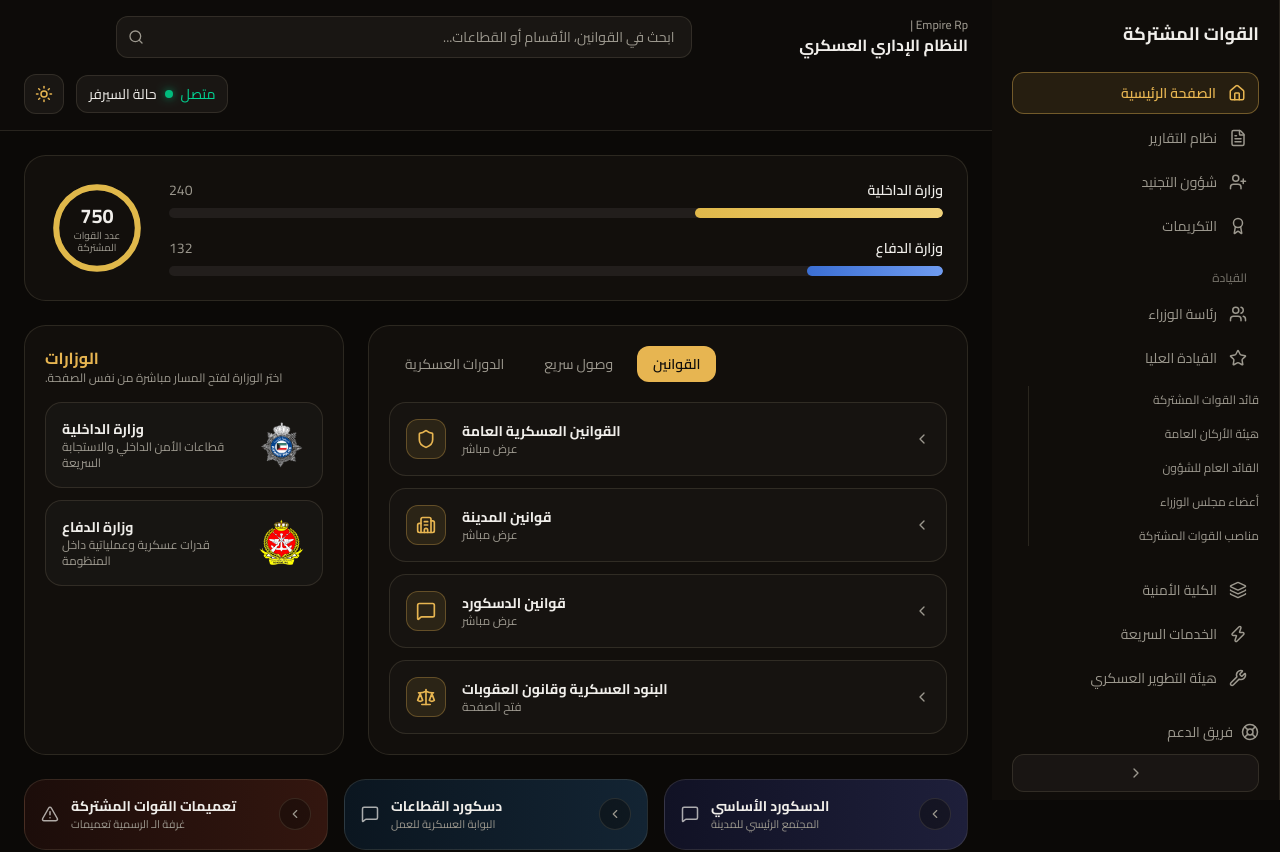
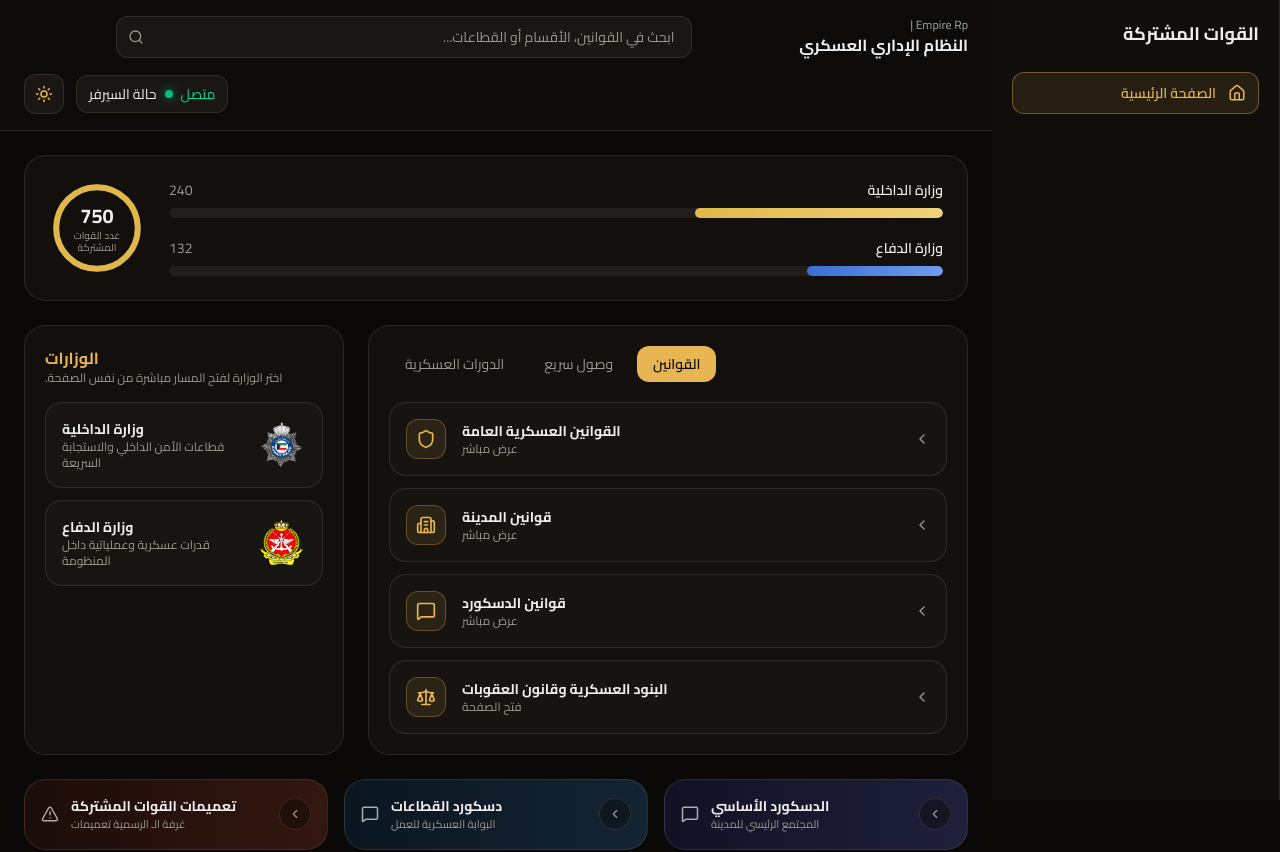
Before and after one commit to DwLHQ8/empirerp-dwlh, a Next.js app: page / in a window 1280 px wide. Shown: the top 852 px of the page. Built offline with nearby package versions, Linux system fonts and the light colour scheme.

Commit message:
feat: simplify sidebar navigation structure
Reduced sidebar components and removed unused navigation items

Co-authored-by: DwLHQ8 <167763649+DwLHQ8@users.noreply.github.com>

```diff
--- a/components/dashboard/sidebar.tsx
+++ b/components/dashboard/sidebar.tsx
@@ -1,47 +1,10 @@
 "use client"
 
-import {
-  Home,
-  FileText,
-  UserPlus,
-  Award,
-  Users,
-  Star,
-  Layers,
-  Zap,
-  Wrench,
-  LifeBuoy,
-  ChevronRight,
-  X,
-} from "lucide-react"
+import { Home, X } from "lucide-react"
 import { useState } from "react"
 import { cn } from "@/lib/utils"
 
-const mainNav = [
-  { label: "الصفحة الرئيسية", icon: Home, active: true },
-  { label: "نظام التقارير", icon: FileText },
-  { label: "شؤون التجنيد", icon: UserPlus },
-  { label: "التكريمات", icon: Award },
-]
-
-const leadership = [
-  { label: "رئاسة الوزراء", icon: Users },
-  { label: "القيادة العليا", icon: Star },
-]
-
-const leadershipSub = [
-  "قائد القوات المشتركة",
-  "هيئة الأركان العامة",
-  "القائد العام للشؤون",
-  "أعضاء مجلس الوزراء",
-  "مناصب القوات المشتركة",
-]
-
-const otherNav = [
-  { label: "الكلية الأمنية", icon: Layers },
-  { label: "الخدمات السريعة", icon: Zap },
-  { label: "هيئة التطوير العسكري", icon: Wrench },
-]
+const mainNav = [{ label: "الصفحة الرئيسية", icon: Home, active: true }]
 
 export function Sidebar({ open, onClose }: { open: boolean; onClose: () => void }) {
   const [active, setActive] = useState("الصفحة الرئيسية")
@@ -103,57 +66,6 @@ export function Sidebar({ open, onClose }: { open: boolean; onClose: () => void
         })}
       </nav>
 
-      <div className="flex flex-col gap-1">
-        <span className="px-3 pb-1 text-xs font-medium text-muted-foreground/70">القيادة</span>
-        {leadership.map((item) => {
-          const Icon = item.icon
-          return (
-            <button
-              key={item.label}
-              onClick={() => selectItem(item.label)}
-              className="flex items-center gap-3 rounded-lg px-3 py-2.5 text-sm text-muted-foreground transition-colors hover:bg-secondary hover:text-foreground"
-            >
-              <Icon className="size-[18px]" />
-              {item.label}
-            </button>
-          )
-        })}
-        <ul className="me-4 mt-1 flex flex-col gap-2.5 border-e border-border pe-4">
-          {leadershipSub.map((sub) => (
-            <li key={sub}>
-              <button className="text-xs text-muted-foreground transition-colors hover:text-foreground">
-                {sub}
-              </button>
-            </li>
-          ))}
-        </ul>
-      </div>
-
-      <nav className="flex flex-col gap-1">
-        {otherNav.map((item) => {
-          const Icon = item.icon
-          return (
-            <button
-              key={item.label}
-              onClick={() => selectItem(item.label)}
-              className="flex items-center gap-3 rounded-lg px-3 py-2.5 text-sm text-muted-foreground transition-colors hover:bg-secondary hover:text-foreground"
-            >
-              <Icon className="size-[18px]" />
-              {item.label}
-            </button>
-          )
-        })}
-      </nav>
-
-      <div className="mt-auto flex flex-col gap-3">
-        <div className="flex items-center gap-2 text-sm text-muted-foreground">
-          <LifeBuoy className="size-[18px]" />
-          فريق الدعم
-        </div>
-        <button className="flex items-center justify-center rounded-lg border border-border bg-secondary/50 py-2.5 text-muted-foreground transition-colors hover:bg-secondary">
-          <ChevronRight className="size-4" />
-        </button>
-      </div>
       </aside>
     </>
   )
```
